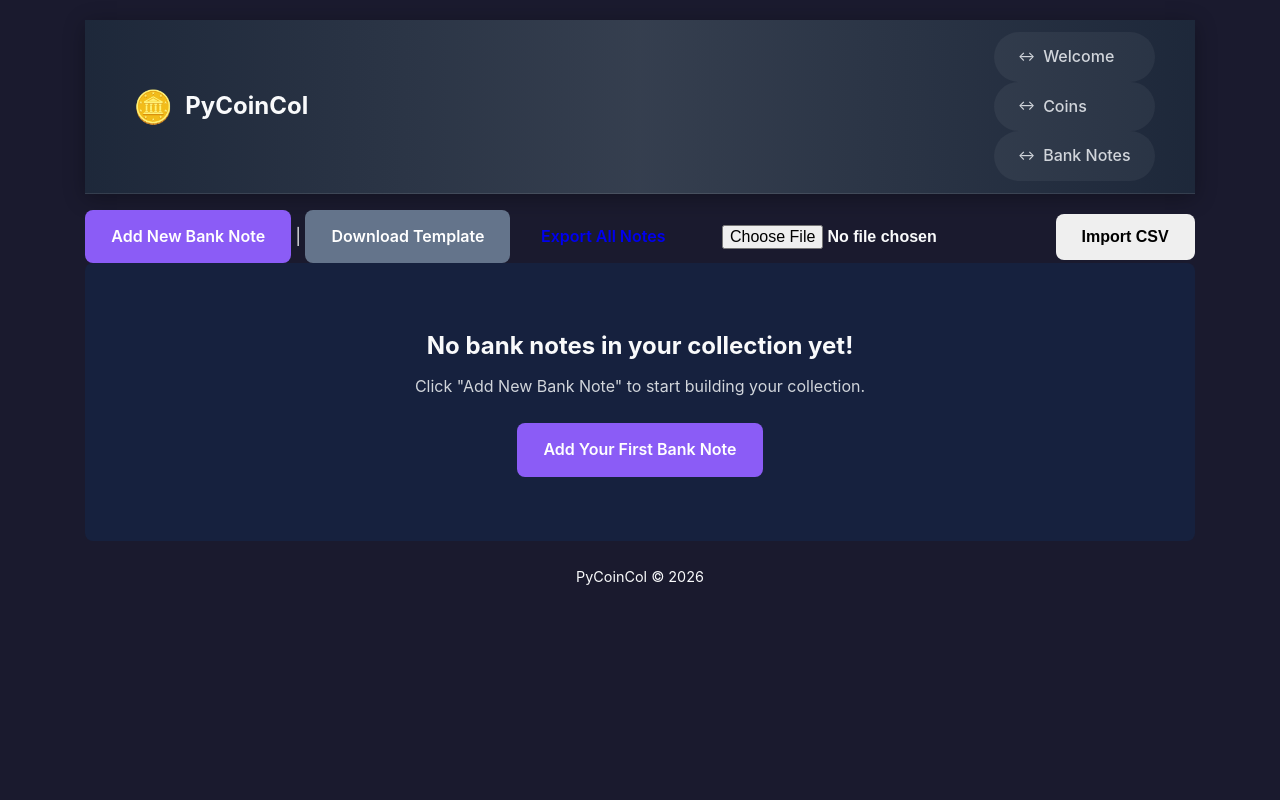
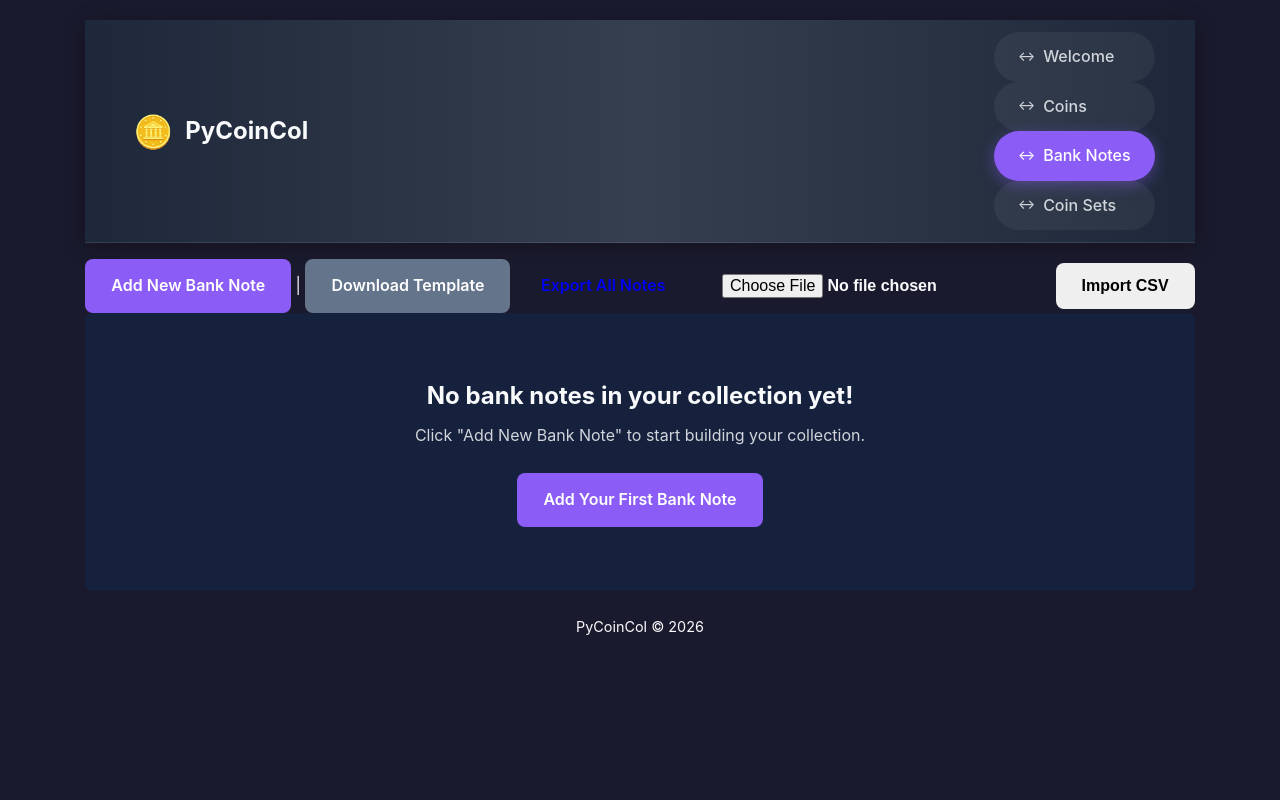
Before and after one commit to CpreForEver/pycoincol, a Flask app: page /notes in a window 1280 px wide. Run offline with Flask 3, Linux system fonts and the light colour scheme; data that the repository does not hold is empty.

Commit message:
added coin sets page

```diff
--- a/main.py
+++ b/main.py
@@ -2,6 +2,7 @@
 from coin_collection import COINS_bp
 from index import index_bp
 from notes_collection import NOTES_bp
+from coin_sets_collection import COIN_SETS_bp
 from database import load_api_token, init_db
 import os
 
@@ -12,6 +13,8 @@
 app.register_blueprint(COINS_bp)
 app.register_blueprint(index_bp)
 app.register_blueprint(NOTES_bp)
+app.register_blueprint(COIN_SETS_bp)
+
 
 
 if __name__ == "__main__":
--- a/pyproject.toml
+++ b/pyproject.toml
@@ -5,6 +5,7 @@
 requires-python = ">=3.9"
 dependencies = [
     "flask",
+    "flask-wtf>=1.2.2",
     "requests",
 ]
 
--- a/static/css/style.css
+++ b/static/css/style.css
@@ -59,16 +59,6 @@
     background: var(--bg-primary);
     background-attachment: fixed;
     background-size: cover;
-    color: var(--text-primary);
-    line-height: 1.6;
-    min-height: 100vh;
-    display: flex;
-    flex-direction: column;
-}
-
-body {
-    font-family: -apple-system, BlinkMacSystemFont, 'Segoe UI', Roboto, Oxygen, Ubuntu, sans-serif;
-    background: var(--bg-primary);
     color: var(--text-primary);
     line-height: 1.6;
     min-height: 100vh;
@@ -637,7 +627,8 @@
     border-radius: var(--radius);
     font-size: 1rem;
     transition: var(--transition);
-    background: var(--bg-primary);
+    background: var(--bg-input);
+    color: var(--text-primary);
 }
 
 .form-group input:focus,
--- a/templates/add_note.html
+++ b/templates/add_note.html
@@ -161,8 +161,6 @@
             </div>
         </main>
 
-    </div>
-
     <script>
         function handleEnter(event) {
             const pcgsInput = document.getElementById('pcgs_no');
@@ -192,7 +190,7 @@
                     document.getElementById('details').value = data.Details || '';
                     document.getElementById('population').value = data.Population || 0;
                     document.getElementById('pop_higher').value = data.PopHigher || 0;
-                    document.getElementById('value_view_link').value = 'http://' + data.PCGSUrl || '';
+                    document.getElementById('value_view_link').value = data.PCGSUrl || '';
                     document.getElementById('description').value = data.Description || '';
                     document.getElementById('pcgs_no').value = data.PCGSNo || '';
                 }else{
@@ -204,4 +202,5 @@
             }
         }
     </script>
+</body>
 </html>
--- a/templates/coins.html
+++ b/templates/coins.html
@@ -88,8 +88,6 @@
             </div>
         {% endif %}
 
-        </main>
-
         <footer>
             <p>PyCoinCol &copy; 2026</p>
         </footer>
--- a/templates/edit_notes.html
+++ b/templates/edit_notes.html
@@ -14,6 +14,7 @@
         </header>
 
         <main>
+            {% if note %}
             <div class="form-container">
                 <form action="{{ url_for('notes_bp.edit_note', id=note.id) }}" method="POST" class="coin-form">
                     <input type="hidden" name="id" value="{{ note.id }}">
--- a/templates/index.html
+++ b/templates/index.html
@@ -6,7 +6,7 @@
     <title>Home - PyCoinCol</title>
     <link rel="stylesheet" href="/static/css/style.css">
 </head>
-<body>
+<body class="page-layout">
     <div class="container">
         {% include 'partials/navbar.html' %}
 
@@ -33,10 +33,6 @@
                         <input type="text" id="coins-input" name="coins" placeholder="Search by coin name...">
                     </div>
                     <button type="button" class="search-btn button" onclick="searchCoins()">Search</button>
-                    <div class="total-amount" style="display:none;" id="total-amount-wrapper">
-                        <label class="label">Total Amount:</label>
-                        <span class="amount-value" id="total-amount">${{ "{:,.2f}".format(total_value) }}</span>
-                    </div>
                 </div>
 
                 <table class="coins-table">
--- a/templates/notes.html
+++ b/templates/notes.html
@@ -47,17 +47,10 @@
                     {% for note in notes %}
                         <tr class="note-row" data-id="{{ note.id }}">
                             <td class="image-cell">
-                                {% if note.image_description %}
-                                    <div class="note-placeholder">
-                                        <span>🪪</span>
-                                        <p>{{ note.name }}</p>
-                                    </div>
-                                {% else %}
-                                    <div class="note-placeholder">
-                                        <span>🪪</span>
-                                        <p>{{ note.name }}</p>
-                                    </div>
-                                {% endif %}
+                    <div class="note-placeholder">
+                        <span>🪪</span>
+                        <p>{{ note.name }}</p>
+                    </div>
                             </td>
                             <td class="details-cell">
                                 <h3>{{ note.name }}</h3>
@@ -94,8 +87,6 @@
             </div>
         {% endif %}
 
-        </main>
-
         <footer>
             <p>PyCoinCol &copy; 2026</p>
         </footer>
--- a/templates/partials/navbar.html
+++ b/templates/partials/navbar.html
@@ -3,16 +3,18 @@
         <span class="navbar-logo">🪙</span>
         <span class="navbar-title">PyCoinCol</span>
     </div>
-    {% set current_endpoint = request.endpoint %}
     <div class="navbar-menu">
-        <a href="{{ url_for('index_bp.index') }}" class="menu-link" {% if current_endpoint == 'index_bp.index' %}class="active"{% endif %}>
+        <a href="{{ url_for('index_bp.index') }}" class="menu-link {% if request.endpoint == 'index_bp.index' %}active{% endif %}">
             <span class="arrow">↔</span> Welcome
         </a>
-        <a href="{{ url_for('coins_bp.coins') }}" class="menu-link" {% if current_endpoint == 'coins_bp.coins' %}class="active"{% endif %}>
+        <a href="{{ url_for('coins_bp.coins') }}" class="menu-link {% if request.endpoint == 'coins_bp.coins' %}active{% endif %}">
             <span class="arrow">↔</span> Coins
         </a>
-        <a href="{{ url_for('notes_bp.notes') }}" class="menu-link" {% if current_endpoint == 'notes_bp.notes' %}class="active"{% endif %}>
+        <a href="{{ url_for('notes_bp.notes') }}" class="menu-link {% if request.endpoint == 'notes_bp.notes' %}active{% endif %}">
             <span class="arrow">↔</span> Bank Notes
+        </a>
+        <a href="{{ url_for('coin_sets_bp.coin_sets') }}" class="menu-link {% if request.endpoint == 'coin_sets_bp.coin_sets' %}active{% endif %}">
+            <span class="arrow">↔</span> Coin Sets
         </a>
     </div>
 </nav>
```
Also changed, not shown: templates/add_coin.html (+6 -3 lines), README.md, 1 other file.
